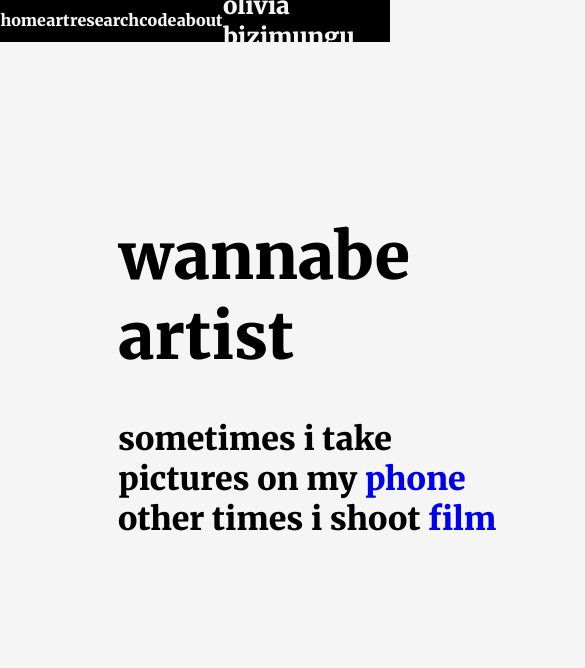
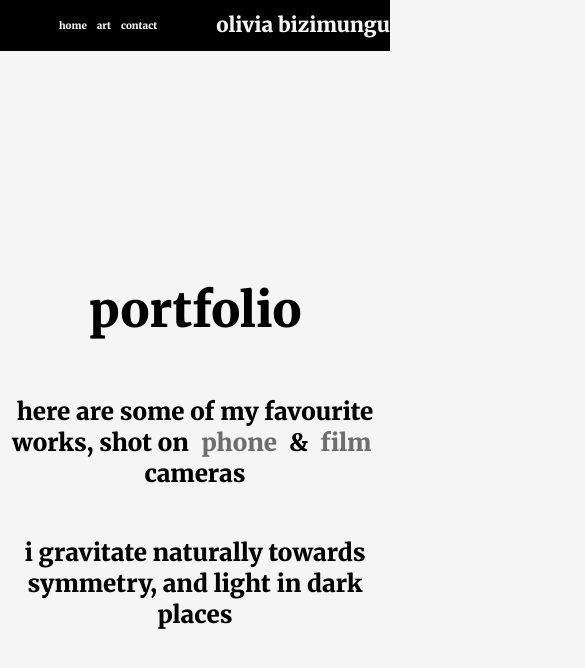
Before and after one commit to oliviabiz/portfolio, a plain HTML site: page index.html in a window 390 px wide. Shown: the top 668 px of the page, 585 px wide, since content can reach past the window. Drawn offline with Linux system fonts and the light colour scheme.

Commit message:
mobile responsive

```diff
--- a/app.js
+++ b/app.js
@@ -8,7 +8,7 @@ var images_iphone = [
     "resources/img/iphone/portrait.jpg",
     "resources/img/iphone/arch.jpg",
     "resources/img/iphone/jack.jpg",
-    "resources/img/iphone/jen.jpg",
+    "resources/img/iphone/jen-edit.jpg",
     "resources/img/iphone/seena2.jpg",
     "resources/img/iphone/isa.jpg",
     "resources/img/iphone/jord2.jpg",
@@ -44,7 +44,7 @@ var images_film = [
 
 var sets = [
     { list: iphone_list, content: images_iphone },
-    // { list: film_list, content: images_film }
+    { list: film_list, content: images_film }
 ]
 
 sets.forEach(set => {
--- a/index.html
+++ b/index.html
@@ -3,7 +3,11 @@
 
 <head>
     <meta charset="UTF-8">
-    <meta name="viewport" content="width=device-width, initial-scale=1.0">
+    <!-- <meta name="viewport" > -->
+    <meta name="author" content="Olivia Bizimungu">
+
+    <!-- <meta name="viewport" content="width=device-width, initial-scale=1.0, minimum-scale=1"> -->
+    <meta name="viewport" content="width=device-width, initial-scale=1.0, minimum-scale=1, user-scalable=no">
     <title>olivia bizimungu</title>
 
     <style>
@@ -16,75 +20,63 @@
 </head>
 
 <body>
-    <!-- <div class="page" id="page-1"> -->
     <header>
+        <div id="nav-bar">
             <nav id="main-nav">
                 <a class="main-nav-link" href="http://">home</a>
                 <a class="main-nav-link" href="http://">art</a>
-            <a class="main-nav-link" href="http://">research</a>
-            <a class="main-nav-link" href="http://">code</a>
-            <a class="main-nav-link" href="http://">about</a>
+                <!-- <a class="main-nav-link" href="http://">research</a> -->
+                <!-- <a class="main-nav-link" href="http://">code</a> -->
+                <a class="main-nav-link" href="contact.html">contact</a>
             </nav>
             <p id="title">olivia bizimungu</p>
+        </div>
+
     </header>
 
 
     <div class="container">
 
         <ul id="list">
-            <li class="block"></li>
-            <li class="block"></li>
             <li class="block">
-                <h1>wannabe artist</h1>
-                sometimes i take pictures on my <a href="#" class="phone-link">phone</a>
-                <br>
-                other times i shoot <a href="#" class="film-link">film</a>
-                <!-- <p>art has always been a driving force</p> -->
-                <!-- <p>i enjoy shooting portraits, capturing the life around me</p> -->
-                <!-- <p>like what you see? <a href="">contact me</a> if you would like to create together</p> -->
+                <h1>portfolio</h1>
+                <!-- <h1>le photographe est </h1> -->
+                <p>here are some of my favourite works, shot on <a class="inner-link phone-link" href="#">phone</a> &
+                    <a class="inner-link film-link" href="#">film</a>
+                    cameras
+                </p>
+                <p>i gravitate naturally towards symmetry, and light in dark places</p>
+                <!-- <p>i seek to enhancing a feeling, or abstraction to the point of extinction. no in between</p> -->
+                <!-- <p>sometimes i shoot on my <a href="#" class="inner-link">phone</a></p> -->
+                <!-- <p>other times i shoot <a href="#" class="inner-link">film</a></p> -->
             </li>
-            <li class="block"></li>
-            <li class="block"></li>
-            <li class="block">
-                <h2>shot on iphone</h2>
-                <h3>edited with VSCO</h3>
-                <br><br>
-                <br>
-                <p>skip to <a href="#" class="film-link" style="text-decoration:underline; color:inherit">film</a></p>
+            <li class="block" id="pre-phone-block">
+                <p>shot on iphone</p>
+                <p class="arrow">--></p>
+                <p>edited on <a class="inner-link" target=”_blank” href="https://vsco.co/olibiz/gallery">vsco</a></p>
             </li>
-            <li class="block" id="pre-phone-block"></li>
             <li>
                 <ul class="photo-list" id="iphone-list">
                 </ul>
             </li>
-            <li class="block"></li>
-            <li class="block"></li>
-            <li class="block" id="pre-film-block"></li>
-            <li class="block"></li>
+            <li class="block" id="pre-film-block">
+                <p>shot on 35mm film</p>
+                <p class="arrow">--></p>
+                <p>nikkormat ftn</p>
             </li>
-            <li class="block" id="film-block">
-                <h1>shot on film</h1>
-                <p>nikkormat ftn</p>
-                <i>made with luv</i>
-                <br>
-                <p>back to <a href="#" class="iphone-link" style="text-decoration:underline; color:inherit">iphone</a>
-                </p>
-                <!-- <p>an ode to kodak gold</p> -->
-            </li>
-            <li class="block"></li>
             <li>
                 <ul class="photo-list" id="film-list">
                 </ul>
             </li>
-            <li class="block"></li>
-            <li class="block" id="film-block">
-                <i>
-                    film</i>
-            </li>
+            <!-- <li class="block"></li> -->
+            <!-- <li class="block" id="film-block"> -->
+            <!-- <i> -->
+            <!-- film</i> -->
+            <!-- </li> -->
         </ul>
 
     </div>
-    <footer>
+    <!-- <footer> -->
     <!-- <marquee id="top-marquee" behavior="scroll" direction="left" scrollamount="10" onmouseover="this.stop()"
             onmouseout="this.start()">
             <span>i'm obsessed with these ideas of nostalgia, intrustion, self-indulgence.</span>
@@ -113,7 +105,7 @@
             <span>single axis of symmetry, traverses the earth</span>
             <span>LONGING?</span>
         </marquee> -->
-    </footer>
+    <!-- </footer> -->
 </body>
 <script src="app.js"></script>
 
--- a/style.css
+++ b/style.css
@@ -26,7 +26,8 @@ html, body{
 
 *{
     box-sizing: border-box;
-    cursor:url(resources/ring-full.svg), auto;
+    /* cursor:url(resources/ring-full.svg), auto; */
+    cursor: url(resources/trn_b_75.png), auto;
 }
 
 p{
@@ -37,15 +38,23 @@ p{
 a{
     font-family: "Merriweather";
     text-decoration: none;
+    border: 2px dashed transparent;
+    border-radius: 5px;
+    transition: 0.25s;
+}
+
+a:hover, a:active{
+    border-color: inherit;
 }
 
 .container{
     position: absolute;
-    top: 3vh;
-    bottom: 10vh;
+    top: 4vh;
+    bottom: 0;
     z-index: 100;
 
-    width: fit-content;
+    width: 100vw;
+    /* width: fit-content; */
     display: flex;
     flex-direction: column;
     justify-content: center;
@@ -55,13 +64,16 @@ a{
 #list{
     width: 100%;
     height: 100%;
-    margin-top: auto;
+    /* margin-top: auto; */
 }
 
 header{
+    z-index: 10;
     top: 0;
-    height: 3vh;
-    width: 100%;
+    left: 0;
+    margin: 0;
+    height: 4vh;
+    width: 100vw;
     background-color:black;
     position: fixed;
     display: flex;
@@ -73,8 +85,12 @@ header{
 }
 
 header:hover{
-    height: 5vh;
-    cursor:url(resources/ring1.svg), auto;
+    /* height: 5vh; */
+    /* cursor:url(resources/trn_w_75.png), auto; */
+}
+
+#main-nav:hover *{
+    cursor:url(resources/trn_w_75.png), auto;
 }
 
 menu{
@@ -87,29 +103,40 @@ menu{
 }
 
 #title{
-    color: whitesmoke;
-    font-size: x-large;
+    /* color: whitesmoke; */
+    /* font-size: x-large; */
+}
+
+#nav-bar{
+    height: 100%;
+    width: 100%;;
+    display: flex;
+    flex-direction: row;
+    justify-content: space-around;
+    align-items: center;
 }
 
 #main-nav{
-    width: 70%;
+    width: 80%;
+    height: 100%;
     display: flex;
     flex-direction: row;
     justify-content: space-evenly;
+    /* justify-content: center; */
     align-items: center;
 }
 
-#main-nav a{
+header *{
     color: whitesmoke;
-}
-.main-nav-link{
-    border-bottom: 2px solid transparent;
-    transition: 0.25s ease-out;
+    /* font-size: 100%; */
 }
 
-.main-nav-link:hover{
-    border-bottom: 2px solid whitesmoke;
+#title{
+    font-size: 1.5em;
+}
 
+.main-nav-link{
+    padding: 0.3em;
 }
 
 
@@ -153,15 +180,84 @@ marquee{
 
 
 ul{
-    /* height: fit-content; */
     height: 100%;
     width: 100%;
     list-style-type: none;
     display: flex;
-    flex-direction: row;
     flex-wrap: nowrap;
     align-items: center;
+    flex-direction: row;
+    padding-inline-start: unset;
 }
+
+.photo-list{
+    align-items: flex-end;
+    box-sizing: content-box;
+}
+
+@media (orientation:landscape){
+    /* define a fixed height, scale width accordingly */
+    .display-image{
+        height: 50vh;
+    }
+}
+@media (orientation:portrait){
+    /* define a fixed width, scale height accordingly */
+    .display-image{
+        width: 80vw;
+    }
+
+    .container{
+        position: fixed;
+        padding: 0;
+    }
+    #list{
+        overflow-y: scroll;
+        flex-direction: column;
+    }
+    .photo-list{
+        justify-content: flex-end;
+        align-items: flex-end;
+        display: flex;
+        flex-direction: column;
+        padding: 0;
+    }
+
+    .block{
+        min-height: 95vh;
+        height: fit-content;
+    }
+
+    .arrow{
+        -webkit-transform: rotate(90deg);
+    }
+}
+
+@media only screen and (max-width:768px){
+    #main-nav{
+        justify-content: center;
+    }
+
+    #title{
+        width: fit-content;
+        white-space: nowrap;
+    }
+
+    header *{
+        font-size: 0.85em;
+    }
+
+    header:hover, header:active, header:focus{
+        height: 6vh;
+    }
+
+    body{
+        display: flex;
+        flex-direction: row;
+    }
+}
+
+
 li{
     height: fit-content;
 }
@@ -169,43 +265,50 @@ li{
 .display-image{
     margin: 0;
     padding: 0;
-    max-height: 50vh;
-    max-width: 100vw;
-
-    transition: ease-in 0.5s;
-
+    transition: 1s ease;
     position: relative;
     opacity: 90%;
     z-index: 1;
+}
+
+.display-image:hover, .display-image:active, .display-image:focus{
+    opacity: 100%;
+    z-index: 100;
+    transform: scale(1.15);
+    cursor:url(resources/trn_b_25.png), auto;
+}
+
+
+.block{
+    display: flex;
+    flex-direction: column;
+    justify-content: center;
+    align-items: left;
+    text-align: center;
+    box-sizing: content-box;
+    font-family: "Merriweather";
+    font-size: x-large;
+    /* min-width: 70vw; */
+    /* max-height: 100%;     */
+
+    /* min-height: 80vh; */
+    /* max-height: fit-content; */
+    /* height: fit-content; */
+
+    min-width: 100vw;
+    /* width: 100%; */
+
+    margin: 0;
+    /* border-bottom: 1px dashed black; */
 
 }
 
-
-
-.display-image:hover{
-    opacity: 100%;
-    z-index: 100;
-    transform: scale(1.25);
-    border-top: 1px solid whitesmoke;
-    border-bottom: 1px solid whitesmoke;
-    padding: 1.5em;
-
-    cursor:url(resources/ring1.svg), auto;
+.inner-link:hover, .inner-link:active{
+    color: black;
 }
 
-.block{
-    align-self: center;
-    justify-self: center;
-    box-sizing: content-box;
-    font-family: "Merriweather";
-    font-size: xx-large;
-
-
-    width: max-content;
-    min-width: 10vw;
-    max-width: 100vw;
-    /* border: 1px dashed black; */
-
-    height: 50vh;
+.inner-link{
+    color: rgb(110, 110, 110);
+    padding: 0.2em;
     margin: 0;
 }
```
Also changed, not shown: contact.html (added, +35 -0 lines), resources/img/iphone/jen-edit.jpg (added), resources/ring-white-2.png (added), resources/ring-white.png (added), resources/trn_b_25.png (added), resources/trn_b_50.png (added), resources/trn_b_75.png (added), resources/trn_bw.png (added), resources/trn_bw2.png (added), resources/trn_w_75.png (added). Lines whose indentation alone changed are shown as unchanged.
